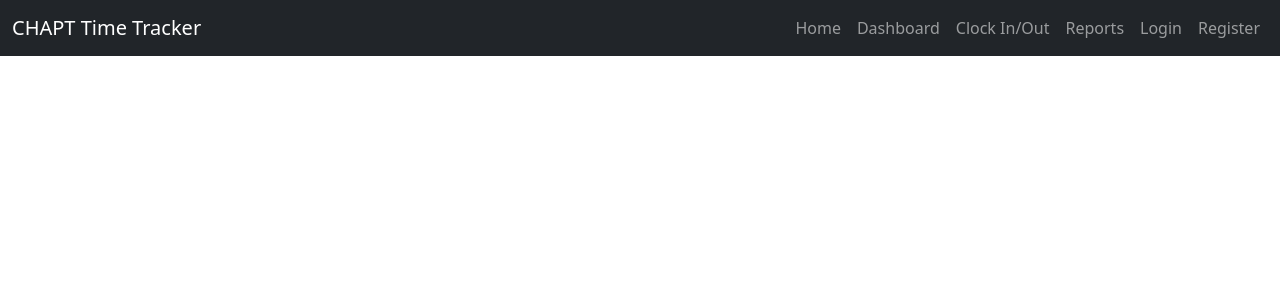
After one commit to BachChiu/CHAPT-Project, a Django app: template home/templates/home/base.html in a window 1280 px wide. The commit adds this page. Shown: the top 300 px of the page. Run offline with Django 5.2, Linux system fonts and the light colour scheme; the template is opened without the code that fills it, so the values that code supplies are empty.

```diff
--- /dev/null
+++ b/home/templates/home/base.html
@@ -0,0 +1,38 @@
+<!DOCTYPE html>
+<html lang="en">
+<head>
+    <meta charset="UTF-8">
+    <meta name="viewport" content="width=device-width, initial-scale=1.0">
+    <title>{% block title %}CHAPT Time Tracking{% endblock %}</title>
+    <link rel="stylesheet" href="https://cdn.jsdelivr.net/npm/bootstrap@5.3.0/dist/css/bootstrap.min.css">
+</head>
+<body>
+    <!-- Navigation Bar -->
+    <nav class="navbar navbar-expand-lg navbar-dark bg-dark">
+        <div class="container-fluid">
+            <a class="navbar-brand" href="{% url 'home' %}">CHAPT Time Tracker</a>
+            <button class="navbar-toggler" type="button" data-bs-toggle="collapse" data-bs-target="#navbarNav">
+                <span class="navbar-toggler-icon"></span>
+            </button>
+            <div class="collapse navbar-collapse" id="navbarNav">
+                <ul class="navbar-nav ms-auto">
+                    <li class="nav-item"><a class="nav-link" href="{% url 'home' %}">Home</a></li>
+                    <li class="nav-item"><a class="nav-link" href="{% url 'dashboard' %}">Dashboard</a></li>
+                    <li class="nav-item"><a class="nav-link" href="{% url 'clock_in' %}">Clock In/Out</a></li>
+                    <li class="nav-item"><a class="nav-link" href="{% url 'reports' %}">Reports</a></li>
+                    <li class="nav-item"><a class="nav-link" href="{% url 'login' %}">Login</a></li>
+                    <li class="nav-item"><a class="nav-link" href="{% url 'register' %}">Register</a></li>
+                </ul>
+            </div>
+        </div>
+    </nav>
+
+    <!-- Content Block -->
+    <div class="container mt-4">
+        {% block content %}{% endblock %}
+    </div>
+
+    <!-- Bootstrap JS -->
+    <script src="https://cdn.jsdelivr.net/npm/bootstrap@5.3.0/dist/js/bootstrap.bundle.min.js"></script>
+</body>
+</html>
--- a/home/urls.py
+++ b/home/urls.py
@@ -1,5 +1,6 @@
 from django.urls import path
 from . import views
+
 urlpatterns = [
     path('home/', views.HomeView.as_view()),
     path('role/', views.roleView.as_view(), name='roleView'), #this will be deleted later
```
Also changed, not shown: home/templates/home/home.html (+36 -2 lines), home/views.py (line endings or trailing spaces).
